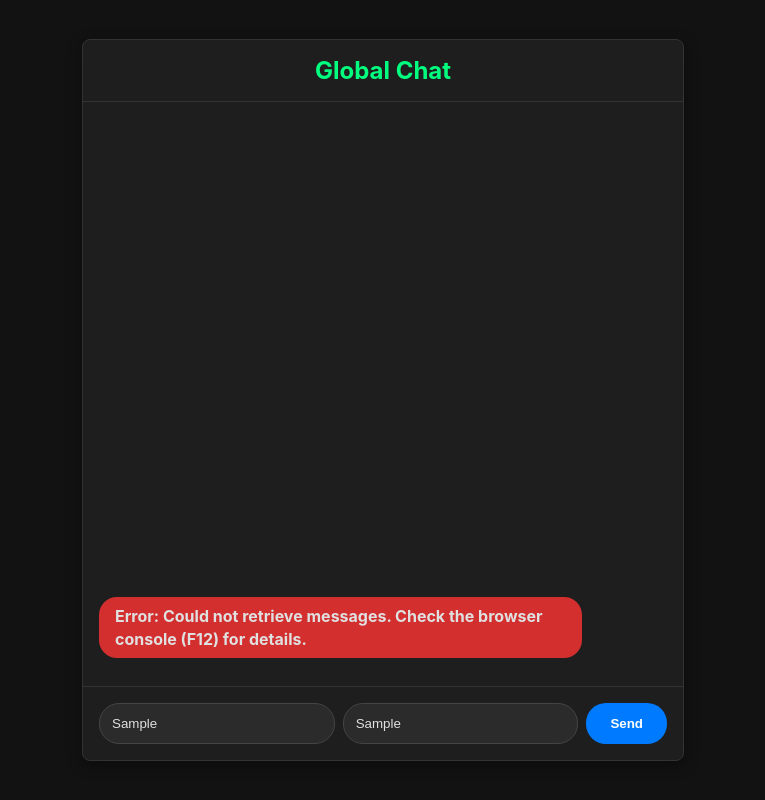
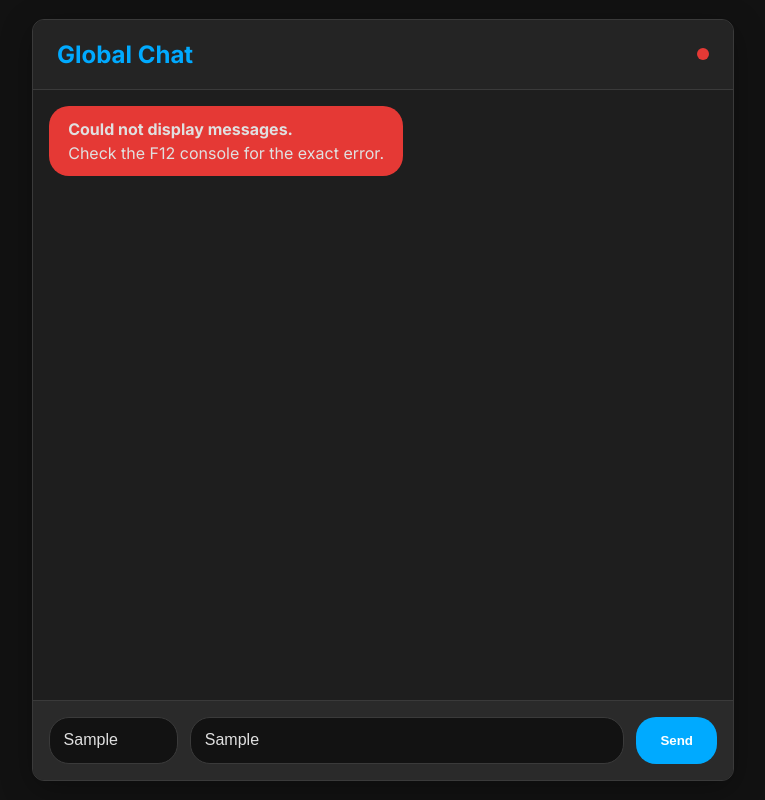
Before and after one commit to DillonRGaming/chat, a plain HTML site: page index.html in a window 1280 px wide. Both pictures are taken after typing "Sample", "Sample" into the empty fields and a click on the button "Send". Shown: the whole page, without its empty margins (257-1022 px from the left). Drawn offline with Linux system fonts and the light colour scheme; no server answers.

Commit message:
please work

```diff
--- a/index.html
+++ b/index.html
@@ -4,22 +4,34 @@
     <meta charset="UTF-8">
     <meta name="viewport" content="width=device-width, initial-scale=1.0">
     <title>Global Chat</title>
-    <!-- Link to your external stylesheet -->
+    <!-- Importing a modern font from Google -->
+    <link rel="preconnect" href="https://fonts.googleapis.com">
+    <link rel="preconnect" href="https://fonts.gstatic.com" crossorigin>
+    <link href="https://fonts.googleapis.com/css2?family=Inter:wght@400;500;700&display=swap" rel="stylesheet">
+    <!-- Link to your new stylesheet -->
     <link rel="stylesheet" href="style.css">
 </head>
 <body>
 
     <div id="chat-container">
-        <h2>Global Chat</h2>
-        <div id="messages"></div>
-        <div id="controls">
-            <input type="text" id="username" placeholder="Your name">
-            <input type="text" id="message-text" placeholder="Type a message...">
+        <header class="chat-header">
+            <h2>Global Chat</h2>
+            <!-- This light will show the connection status -->
+            <div id="status-indicator" class="status-disconnected" title="Disconnected"></div>
+        </header>
+
+        <div id="messages">
+             <!-- Messages will be injected here by JavaScript -->
+        </div>
+
+        <footer class="chat-controls">
+            <input type="text" id="username-input" placeholder="Your name">
+            <input type="text" id="message-input" placeholder="Type a message...">
             <button id="send-button">Send</button>
-        </div>
+        </footer>
     </div>
 
-    <!-- Link to your external JavaScript file. 'defer' is important! -->
+    <!-- Link to your new JavaScript file. 'defer' makes sure it runs after the HTML is loaded. -->
     <script src="script.js" defer></script>
 
 </body>
--- a/script.js
+++ b/script.js
@@ -1,112 +1,122 @@
-console.log("--- script.js loaded ---");
+// --- SCRIPT START ---
+console.log("--- script.js loaded and executing ---");
 
 // ================== THIS IS THE ONLY LINE YOU EVER NEED TO CHANGE ==================
 const API_URL = "https://c3c423fd6549.ngrok-free.app";
-console.log("CONFIG: API_URL is set to:", API_URL);
 // ===================================================================================
 
-// --- Finding our HTML elements ---
+// --- ELEMENT GRAB & VALIDATION ---
+const statusIndicator = document.getElementById('status-indicator');
 const messagesDiv = document.getElementById('messages');
-const usernameInput = document.getElementById('username');
-const textInput = document.getElementById('message-text');
+const usernameInput = document.getElementById('username-input');
+const messageInput = document.getElementById('message-input');
 const sendButton = document.getElementById('send-button');
+console.log("DEBUG: All HTML element variables created.");
 
-if (!messagesDiv || !usernameInput || !textInput || !sendButton) {
-    console.error("FATAL: Could not find one or more required HTML elements on the page.");
-} else {
-    console.log("SUCCESS: All HTML elements found.");
+// --- STATUS UPDATE FUNCTION ---
+function setStatus(status, message) {
+    console.log(`STATUS UPDATE: ${status.toUpperCase()}` + (message ? ` - ${message}` : ''));
+    statusIndicator.className = 'status-' + status;
+    statusIndicator.title = status.charAt(0).toUpperCase() + status.slice(1);
 }
 
+// --- CORE CHAT FUNCTIONS ---
+async function fetchMessages() {
+    setStatus('connecting', 'Fetching messages...');
+    try {
+        const url = `${API_URL}/messages`;
+        console.log(`[FETCH] Starting request to: ${url}`);
 
-// --- Core Functions ---
+        const response = await fetch(url);
+        console.log(`[FETCH] Response received. Status: ${response.status}`);
 
-async function fetchMessages() {
-    console.log(`[FETCH] Attempting to GET messages from: ${API_URL}/messages`);
-    try {
-        const response = await fetch(API_URL + '/messages');
-        console.log(`[FETCH] Got response from server. Status: ${response.status} ${response.statusText}`);
+        // THE MOST IMPORTANT DEBUGGING STEP: Clone the response to log its raw text.
+        const responseClone = response.clone();
+        const rawText = await responseClone.text();
+        console.log(`[FETCH] Raw text from server (first 500 chars):`, rawText.substring(0, 500));
 
         if (!response.ok) {
-            throw new Error(`Server returned a non-200 status: ${response.status}`);
+            throw new Error(`Server returned a non-OK status: ${response.status}`);
         }
 
-        // This is the most likely point of failure. We will wrap it in its own try/catch.
-        let messages;
-        try {
-            messages = await response.json();
-            console.log(`[FETCH] Successfully parsed JSON. Found ${messages.length} messages.`);
-        } catch (jsonError) {
-            console.error("[FETCH] CRITICAL ERROR: Server response was NOT valid JSON.", jsonError);
-            throw new Error("Failed to parse server response as JSON.");
-        }
+        // Now, try to parse the original response as JSON.
+        const messages = await response.json();
+        console.log(`[FETCH] Successfully parsed JSON. Found ${messages.length} messages.`);
 
-        // If we get here, everything worked. Now we update the page.
+        // Render the messages on the page
         let messagesHTML = '';
-        messages.slice().reverse().forEach(msg => {
+        const myUsername = usernameInput.value.trim();
+
+        messages.forEach(msg => {
+            const isMyMessage = myUsername && msg.username === myUsername;
+            const messageClass = isMyMessage ? 'my-message' : 'other-message';
             messagesHTML += `
-                <div class="message-wrapper">
+                <div class="message-wrapper ${messageClass}">
                     <div class="username">${escapeHTML(msg.username)}</div>
                     <div class="text">${escapeHTML(msg.text)}</div>
                 </div>
             `;
         });
         messagesDiv.innerHTML = messagesHTML;
-        console.log("[FETCH] Successfully updated the chat display.");
+        messagesDiv.scrollTop = messagesDiv.scrollHeight; // Auto-scroll to bottom
+        setStatus('connected', 'Messages loaded successfully.');
 
     } catch (error) {
-        console.error("--- FETCH MESSAGES FAILED ---", error);
-        messagesDiv.innerHTML = `<div class="message-wrapper"><div class="text error-message"><strong>Error:</strong> Could not retrieve messages. Check the browser console (F12) for details.</div></div>`;
+        setStatus('disconnected', `Error: ${error.message}`);
+        console.error("--- [FETCH] FAILED ---", error);
+        messagesDiv.innerHTML = `<div class="message-wrapper error-message"><div class="text"><strong>Could not display messages.</strong><br>Check the F12 console for the exact error.</div></div>`;
     }
 }
 
 async function sendMessage() {
-    if (!usernameInput.value || !textInput.value) {
+    const username = usernameInput.value.trim();
+    const text = messageInput.value.trim();
+
+    if (!username || !text) {
         alert('Please enter your name and a message!');
         return;
     }
-    const messageData = {
-        username: usernameInput.value,
-        text: textInput.value
-    };
 
-    console.log(`[SEND] Attempting to POST to: ${API_URL}/send with data:`, messageData);
+    const messageData = { username, text };
+    setStatus('connecting', 'Sending message...');
 
     try {
-        const response = await fetch(API_URL + '/send', {
+        const url = `${API_URL}/send`;
+        console.log(`[SEND] Starting POST request to: ${url}`, messageData);
+
+        const response = await fetch(url, {
             method: 'POST',
             headers: { 'Content-Type': 'application/json' },
             body: JSON.stringify(messageData)
         });
-        console.log(`[SEND] Got response from server. Status: ${response.status}`);
-        textInput.value = ''; // Clear input box
-        console.log("[SEND] Message sent. Triggering immediate refresh of messages.");
-        fetchMessages(); // Refresh messages immediately after sending
+        console.log(`[SEND] Response received. Status: ${response.status}`);
+
+        if (!response.ok) { throw new Error(`Server returned status ${response.status}`); }
+
+        messageInput.value = ''; // Clear input box
+        console.log("[SEND] Message sent successfully. Now fetching updated messages.");
+        await fetchMessages(); // Await to ensure status updates correctly
+
     } catch (error) {
-        console.error("--- SEND MESSAGE FAILED ---", error);
-        alert("Failed to send message. Check the console for details.");
+        setStatus('disconnected', `Error: ${error.message}`);
+        console.error("--- [SEND] FAILED ---", error);
+        alert("Failed to send message. See console for details.");
     }
 }
 function escapeHTML(str) {
     return str.replace(/&/g, '&amp;').replace(/</g, '&lt;').replace(/>/g, '&gt;').replace(/"/g, '&quot;').replace(/'/g, '&#039;');
 }
 
-// --- Event Listeners and Timers ---
-console.log("Setting up event listeners and timers...");
+// --- SETUP & INITIALIZATION ---
+console.log("DEBUG: Setting up event listeners and timers...");
+sendButton.addEventListener("click", sendMessage);
+messageInput.addEventListener("keypress", (e) => { if (e.key === "Enter") sendMessage(); });
 
-sendButton.addEventListener("click", sendMessage);
-
-textInput.addEventListener("keypress", function(event) {
-    if (event.key === "Enter") {
-        event.preventDefault();
-        sendMessage();
-    }
-});
-
-// Check for new messages every 5 seconds (slightly longer interval)
+// Fetch messages every 5 seconds
 setInterval(fetchMessages, 5000);
 
-// Load messages immediately when the page opens
-console.log("Performing initial message fetch...");
+// Perform the first fetch immediately
+console.log("DEBUG: Performing initial fetch on page load.");
 fetchMessages();
 
-console.log("--- script.js setup complete ---");
+console.log("--- script.js setup complete. Waiting for events. ---");
--- a/style.css
+++ b/style.css
@@ -1,84 +1,144 @@
+/* Using CSS Variables for easy theme changes */
+:root {
+    --background-color: #121212;
+    --container-color: #1e1e1e;
+    --header-color: #242424;
+    --control-color: #2a2a2a;
+    --border-color: #3a3a3a;
+    --text-color: #e0e0e0;
+    --accent-color: #00aaff;
+    --my-message-color: #007bff;
+    --other-message-color: #333333;
+    --error-color: #e53935;
+    --success-color: #43a047;
+    --connecting-color: #fdd835;
+}
+
 body {
-    font-family: -apple-system, BlinkMacSystemFont, "Segoe UI", Roboto, Helvetica, Arial, sans-serif;
+    font-family: 'Inter', sans-serif;
     margin: 0;
-    background-color: #121212;
-    color: #e0e0e0;
+    background-color: var(--background-color);
+    color: var(--text-color);
     display: flex;
     justify-content: center;
     align-items: center;
     height: 100vh;
 }
+
 #chat-container {
-    width: 90%;
-    max-width: 600px;
-    height: 90vh;
-    border: 1px solid #333;
-    background-color: #1e1e1e;
-    box-shadow: 0 4px 15px rgba(0,0,0,0.4);
+    width: 95%;
+    max-width: 700px;
+    height: 95vh;
+    border: 1px solid var(--border-color);
+    background-color: var(--container-color);
+    box-shadow: 0 8px 32px rgba(0,0,0,0.3);
     display: flex;
     flex-direction: column;
-    border-radius: 8px;
+    border-radius: 12px;
+    overflow: hidden;
 }
-h2 {
-    text-align: center;
-    padding: 1rem;
-    margin: 0;
-    border-bottom: 1px solid #333;
-    color: #00ff7f;
+
+.chat-header {
+    display: flex;
+    justify-content: space-between;
+    align-items: center;
+    padding: 0 1.5rem;
+    background-color: var(--header-color);
+    border-bottom: 1px solid var(--border-color);
 }
+
+.chat-header h2 {
+    color: var(--accent-color);
+    font-weight: 700;
+}
+
+#status-indicator {
+    width: 12px;
+    height: 12px;
+    border-radius: 50%;
+    transition: background-color 0.5s ease;
+}
+.status-disconnected { background-color: var(--error-color); }
+.status-connecting { background-color: var(--connecting-color); }
+.status-connected { background-color: var(--success-color); }
+
 #messages {
     flex-grow: 1;
     overflow-y: auto;
     padding: 1rem;
     display: flex;
-    flex-direction: column-reverse;
+    flex-direction: column;
 }
+
 .message-wrapper {
     display: flex;
     flex-direction: column;
-    margin-bottom: 0.75rem;
-    max-width: 85%;
+    margin-bottom: 1rem;
+    max-width: 75%;
+    align-self: flex-start; /* Default for others */
 }
+
+.message-wrapper.my-message {
+    align-self: flex-end; /* Align to the right for "my" messages */
+}
+
 .username {
     font-size: 0.8rem;
-    color: #aaa;
-    margin-bottom: 0.2rem;
+    color: #9e9e9e;
+    margin-bottom: 0.25rem;
     padding-left: 10px;
 }
+.my-message .username {
+    text-align: right;
+    padding-right: 10px;
+}
+
 .text {
-    background-color: #333;
-    padding: 0.5rem 1rem;
-    border-radius: 18px;
-    line-height: 1.4;
+    background-color: var(--other-message-color);
+    padding: 0.7rem 1.2rem;
+    border-radius: 20px;
+    line-height: 1.5;
     word-break: break-word;
 }
-.error-message {
-    background-color: #d32f2f !important;
-    font-weight: bold;
+.my-message .text {
+    background-color: var(--my-message-color);
 }
-#controls {
+.error-message .text {
+    background-color: var(--error-color) !important;
+}
+
+.chat-controls {
     display: flex;
     padding: 1rem;
-    border-top: 1px solid #333;
-    gap: 0.5rem;
+    border-top: 1px solid var(--border-color);
+    background-color: var(--control-color);
+    gap: 0.75rem;
 }
-#controls input {
+
+.chat-controls input {
     flex-grow: 1;
-    padding: 0.75rem;
-    border: 1px solid #444;
-    background-color: #2b2b2b;
-    color: #e0e0e0;
+    padding: 0.85rem;
+    border: 1px solid var(--border-color);
+    background-color: var(--background-color);
+    color: var(--text-color);
     border-radius: 20px;
+    font-size: 1rem;
 }
-#controls button {
-    padding: 0.75rem 1.5rem;
+.chat-controls input#username-input {
+    flex-grow: 0;
+    width: 100px;
+}
+
+#send-button {
+    padding: 0 1.5rem;
     border: none;
-    background-color: #007bff;
+    background-color: var(--accent-color);
     color: white;
     cursor: pointer;
     border-radius: 20px;
     font-weight: bold;
+    transition: background-color 0.2s ease;
 }
-#controls button:hover {
-    background-color: #0056b3;
+#send-button:hover {
+    background-color: #0088cc;
 }
```
